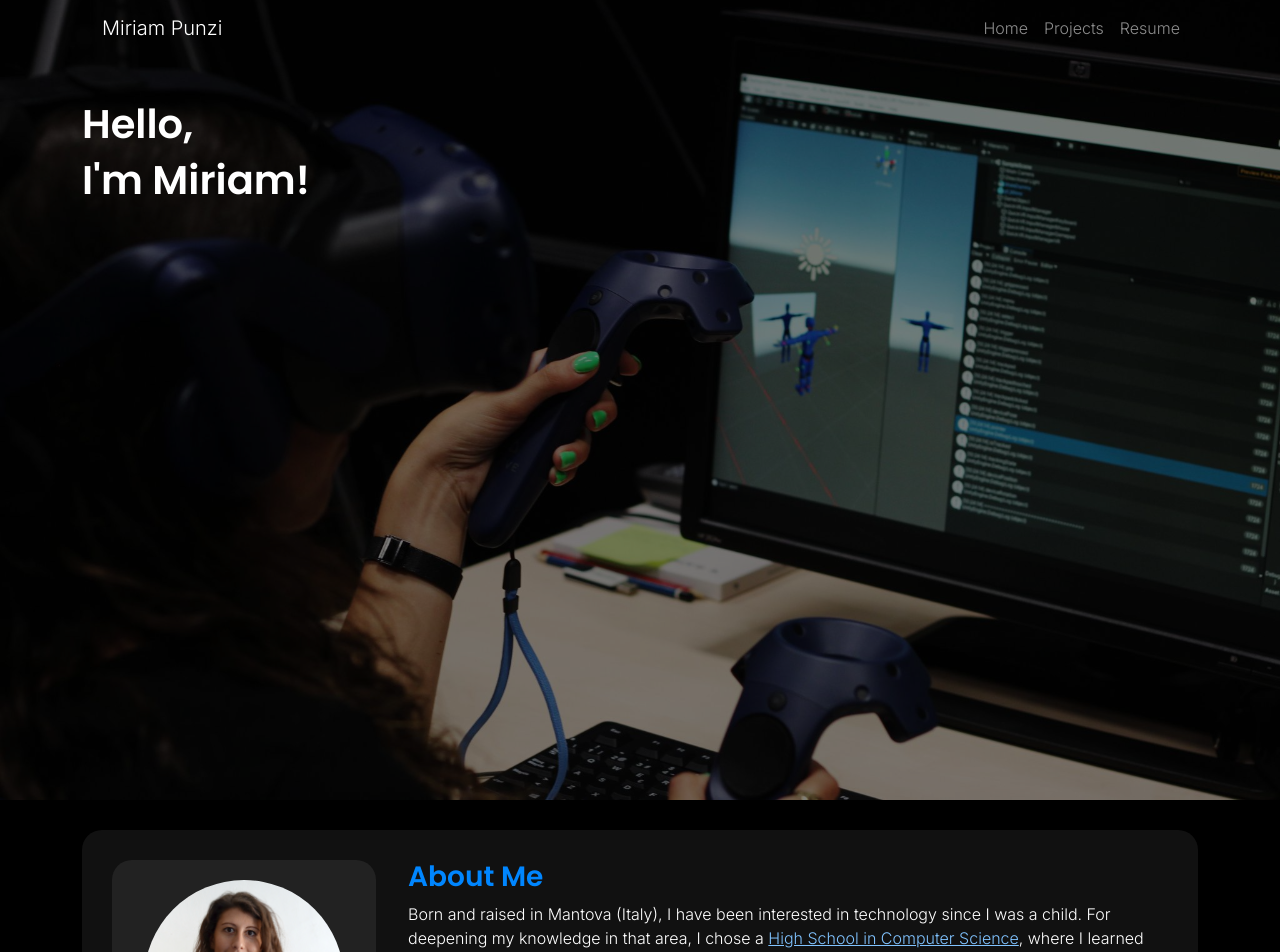
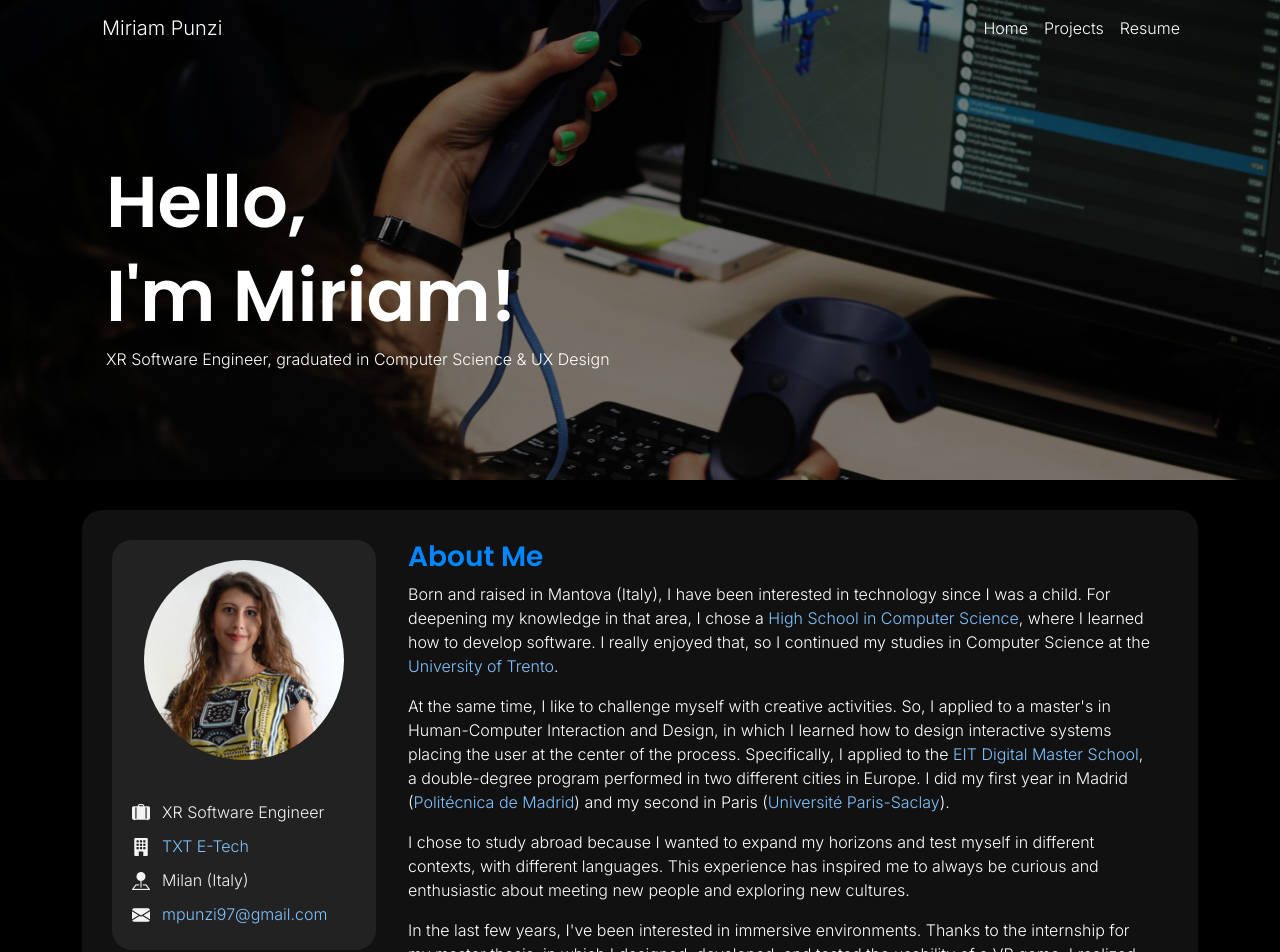
Before and after one commit to miriampunzi/miriampunzi.github.io, an Angular app: page / in a window 1280 px wide. Shown: the top 952 px of the page. Built offline with nearby package versions, Linux system fonts and the light colour scheme.

Commit message:
Adjusted details

```diff
--- a/src/app/cards/education-card/education-card.component.html
+++ b/src/app/cards/education-card/education-card.component.html
@@ -1,8 +1,5 @@
 <div class="row">
-  <div
-    class="education-row"
-    [ngClass]="{ 'education-row-last': index === education.length - 1 }"
-  >
+  <div class="education-row" [ngClass]="{ 'education-row-last': index === education.length - 1 }">
     <div>
       <img class="education-image" [src]="education[index].graduationPhoto" />
     </div>
@@ -11,9 +8,12 @@
       <p>
         <a [href]="education[index].url" target="_blank">{{
           education[index].university
-        }}</a>
+          }}</a>
+
+        <br />
+
+        <small>{{ education[index].years }}</small>
       </p>
-      <small>{{ education[index].years }}</small>
     </div>
   </div>
 </div>
--- a/src/app/home/home.component.css
+++ b/src/app/home/home.component.css
@@ -1,9 +1,8 @@
 /* COVER */
-
 .home-cover {
   background-image: url('../../assets/images/project-covers/Cover Main.jpg');
   background-position: bottom center;
-  height: 100vh;
+  height: 60vh;
 
   background-attachment: fixed;
   background-size: cover;
@@ -16,8 +15,36 @@
   z-index: 1;
 }
 
+.home-projects-cover {
+  height: 50vh;
+}
+
 .header-name {
-  text-align: left;
+  font-size: 3rem;
+}
+
+@media (min-width: 576px) {
+  .header-name {
+    font-size: 3.2rem;
+  }
+}
+
+@media (min-width: 768px) {
+  .header-name {
+    font-size: 4rem;
+  }
+}
+
+@media (min-width: 992px) {
+  .header-name {
+    font-size: 4.5rem;
+  }
+}
+
+@media (min-width: 1200px) {
+}
+
+@media (min-width: 1400px) {
 }
 
 .header-name-div {
@@ -34,51 +61,18 @@
   padding: 30px;
 }
 
-/* EDUCATION */
-.education-timeline {
-  position: relative;
+/* ABOUT ME */
+.about-title {
+  color: var(--textSubtitle);
 }
 
-.education-timeline:before {
-  content: " ";
-  background: var(--textCaption);
-  display: inline-block;
-  position: absolute;
-  left: 85px;
-  width: 3px;
-  height: 100%;
-  z-index: 400;
-}
-
-@media (max-width: 575.98px) {
-  .education-timeline:before {
-    content: none;
+@media (max-width: 991.98px) {
+  .about-text {
+    margin-left: 0px;
+    margin-right: 0px;
+    padding-left: 0px;
+    padding-right: 0px;
   }
-}
-
-/* SKILLS */
-.skill-row {
-  margin-bottom: 30px;
-}
-
-.skill-row-last {
-  margin-bottom: 0px;
-}
-
-.about-container {
-  margin-top: 40px;
-  padding-left: 30px;
-  padding-right: 30px;
-}
-
-.about-list {
-  list-style: none;
-  padding-left: 0;
-}
-
-/* LANGUAGES */
-.language-card {
-  margin-bottom: 15px;
 }
 
 .page-info-row {
@@ -91,17 +85,10 @@
 
 .page-info-extra {
   background-color: var(--info);
-  height: 420px;
   padding: 20px;
   border-radius: 20px;
   color: var(--textCaption);
   margin-bottom: 30px;
-}
-
-@media (min-width: 992px) {
-  .page-info-extra {
-    margin-right: 20px;
-  }
 }
 
 .page-info-profile {
@@ -166,3 +153,64 @@
   font-family: "bootstrap-icons";
   font-size: 18px;
 }
+
+@media (min-width: 992px) {
+  .page-info-extra {
+    margin-right: 20px;
+    height: 410px;
+  }
+}
+
+@media (min-width: 768px) and (max-width: 991.98px) {
+  .page-info-profile {
+    margin-bottom: 0px;
+    justify-content: flex-start;
+  }
+}
+
+/* EDUCATION */
+.education-timeline {
+  position: relative;
+}
+
+.education-timeline:before {
+  content: " ";
+  background: var(--textCaption);
+  display: inline-block;
+  position: absolute;
+  left: 85px;
+  width: 3px;
+  height: 100%;
+  z-index: 400;
+}
+
+@media (max-width: 575.98px) {
+  .education-timeline:before {
+    content: none;
+  }
+}
+
+/* SKILLS */
+.skill-row {
+  margin-bottom: 30px;
+}
+
+.skill-row-last {
+  margin-bottom: 0px;
+}
+
+.about-container {
+  margin-top: 40px;
+  padding-left: 30px;
+  padding-right: 30px;
+}
+
+.about-list {
+  list-style: none;
+  padding-left: 0;
+}
+
+/* LANGUAGES */
+.language-card {
+  margin-bottom: 15px;
+}
--- a/src/app/home/home.component.html
+++ b/src/app/home/home.component.html
@@ -1,21 +1,23 @@
-<div class="home-cover text-white">
+<div class="home-cover text-white d-flex align-items-center">
   <div class="container">
-    <h1 class="project-name">Hello,</h1>
-    <h1>I'm Miriam!</h1>
+    <div class="row p-4">
+      <h1 class="header-name">Hello,</h1>
+      <h1 class="header-name">I'm Miriam!</h1>
+      <span>XR Software Engineer, graduated in Computer Science & UX Design</span>
+    </div>
   </div>
 </div>
 
 <div class="container">
   <!--about -->
   <section>
-    <div class="row" style="margin: 0px">
+    <div class="row m-0">
       <div class="col-12 col-lg-4 col-xl-3 page-info-extra">
-        <div class="page-info-profile">
-          <img
-            class="img-fluid page-info-picture"
-            src="/assets/images/profile.jpeg"
-          />
+        <div class="row">
+          <div class="col-md-5 col-lg-12 page-info-profile">
+            <img class="img-fluid page-info-picture" src="/assets/images/profile.jpeg" />
           </div>
+          <div class="col d-flex align-items-center">
             <ul class="info-list">
               <li class="info-list-job">XR Software Engineer</li>
               <li class="info-list-company">
@@ -23,27 +25,22 @@
               </li>
               <li class="info-list-where">Milan (Italy)</li>
               <li class="info-list-email">
-            <a href="mailto:mpunzi97@gmail.com" target="_blank"
-              >mpunzi97@gmail.com</a
-            >
+                <a href="mailto:mpunzi97@gmail.com" target="_blank">mpunzi97@gmail.com</a>
               </li>
             </ul>
           </div>
-      <div class="col">
-        <app-page-section sectionTitle="About Me">
-          <p>
+        </div>
+      </div>
+      <div class="col about-text">
+        <h3 class="about-text about-title">About Me</h3>
+        <p class="about-text">
           Born and raised in Mantova (Italy), I have been interested in
           technology since I was a child. For deepening my knowledge in that
           area, I chose a
-            <a href="https://www.fermimn.edu.it/" target="_blank"
-              >High School in Computer Science</a
-            >, where I learned how to develop software. I really enjoyed that,
+          <a href="https://www.fermimn.edu.it/" target="_blank">High School in Computer Science</a>, where I learned
+          how to develop software. I really enjoyed that,
           so I continued my studies in Computer Science at the
-            <a
-              href="https://offertaformativa.unitn.it/it/l/informatica"
-              target="_blank"
-              >University of Trento</a
-            >.
+          <a href="https://offertaformativa.unitn.it/it/l/informatica" target="_blank">University of Trento</a>.
         </p>
         <p>
           At the same time, I like to challenge myself with creative
@@ -51,20 +48,12 @@
           Interaction and Design, in which I learned how to design interactive
           systems placing the user at the center of the process. Specifically,
           I applied to the
-            <a
-              href="https://masterschool.eitdigital.eu/human-computer-interaction-and-design"
-              target="_blank"
-              >EIT Digital Master School</a
-            >, a double-degree program performed in two different cities in
-            Europe. I did my first year in Madrid (<a
-              href="https://www.fi.upm.es/?pagina=2235"
-              target="_blank"
-              >Politécnica de Madrid</a
-            >) and my second in Paris (<a
+          <a href="https://masterschool.eitdigital.eu/human-computer-interaction-and-design" target="_blank">EIT
+            Digital Master School</a>, a double-degree program performed in two different cities in
+          Europe. I did my first year in Madrid (<a href="https://www.fi.upm.es/?pagina=2235"
+            target="_blank">Politécnica de Madrid</a>) and my second in Paris (<a
             href="https://www.universite-paris-saclay.fr/en/education/master/computer-science/m2-human-computer-interaction"
-              target="_blank"
-              >Université Paris-Saclay</a
-            >).
+            target="_blank">Université Paris-Saclay</a>).
         </p>
         <p>
           I chose to study abroad because I wanted to expand my horizons and
@@ -72,13 +61,12 @@
           experience has inspired me to always be curious and enthusiastic
           about meeting new people and exploring new cultures.
         </p>
-          <p>
+        <p class="mb-0">
           In the last few years, I've been interested in immersive
           environments. Thanks to the internship for my master thesis, in
           which I designed, developed, and tested the usability of a VR game,
           I realized that I want to continue in this field.
         </p>
-        </app-page-section>
       </div>
     </div>
   </section>
@@ -88,10 +76,7 @@
       <!--education -->
       <section class="left-section">
         <app-page-section sectionTitle="Education">
-          <div
-            class="education-timeline"
-            *ngFor="let e of education; index as i"
-          >
+          <div class="education-timeline" *ngFor="let e of education; index as i">
             <app-education-card [index]="i"></app-education-card>
           </div>
         </app-page-section>
@@ -112,11 +97,8 @@
       <section class="right-section">
         <app-page-section sectionTitle="Skills"></app-page-section>
 
-        <div
-          class="skill-row"
-          *ngFor="let s of skills; index as i"
-          [ngClass]="{ 'skill-row-last': i === skills.length - 1 }"
-        >
+        <div class="skill-row" *ngFor="let s of skills; index as i"
+          [ngClass]="{ 'skill-row-last': i === skills.length - 1 }">
           <h6>{{ s.category }}</h6>
           <app-skill-card [i]="i"></app-skill-card>
         </div>
@@ -127,27 +109,17 @@
         <app-page-section sectionTitle="Languages"> </app-page-section>
 
         <app-page-section sectionSubsubtitle="My mother tongue is">
-          <app-language-card class="language-card"
-            imagePath="assets/images/languages/italian.png"
-            description="Italian"
-          ></app-language-card>
+          <app-language-card class="language-card" imagePath="assets/images/languages/italian.png"
+            description="Italian"></app-language-card>
         </app-page-section>
 
-        <app-page-section
-          sectionSubsubtitle="While I was studying around Europe, I had the occasion to"
-        >
-          <app-language-card class="language-card"
-            imagePath="assets/images/languages/english.png"
-            description="Improve my English communication skills!"
-          ></app-language-card>
-          <app-language-card class="language-card"
-            imagePath="assets/images/languages/spanish.png"
-            description="¡Aprender a hablar fluidamente español!"
-          ></app-language-card>
-          <app-language-card
-            imagePath="assets/images/languages/french.png"
-            description="Commencer à parler un peu de français&nbsp;!"
-          ></app-language-card>
+        <app-page-section sectionSubsubtitle="While I was studying around Europe, I had the occasion to">
+          <app-language-card class="language-card" imagePath="assets/images/languages/english.png"
+            description="Improve my English communication skills!"></app-language-card>
+          <app-language-card class="language-card" imagePath="assets/images/languages/spanish.png"
+            description="¡Aprender a hablar fluidamente español!"></app-language-card>
+          <app-language-card imagePath="assets/images/languages/french.png"
+            description="Commencer à parler un peu de français&nbsp;!"></app-language-card>
         </app-page-section>
       </section>
 
@@ -155,22 +127,11 @@
       <section class="right-section">
         <app-page-section sectionTitle="Hobbies"></app-page-section>
 
-        <app-page-section
-          sectionSubsubtitle="When I'm not in front of a computer, I..."
-        >
+        <app-page-section sectionSubsubtitle="When I'm not in front of a computer, I...">
           <div class="row row-cols-2 row-cols-lg-3 row-cols-xl-4">
-            <app-hobby-card
-              imagePath="assets/images/hobbies/piano.jpg"
-              description="Play piano"
-            ></app-hobby-card>
-            <app-hobby-card
-              imagePath="assets/images/hobbies/cooking.jpg"
-              description="Cook"
-            ></app-hobby-card>
-            <app-hobby-card
-              imagePath="assets/images/hobbies/travel.jpg"
-              description="Travel"
-            ></app-hobby-card>
+            <app-hobby-card imagePath="assets/images/hobbies/piano.jpg" description="Play piano"></app-hobby-card>
+            <app-hobby-card imagePath="assets/images/hobbies/cooking.jpg" description="Cook"></app-hobby-card>
+            <app-hobby-card imagePath="assets/images/hobbies/travel.jpg" description="Travel"></app-hobby-card>
           </div>
         </app-page-section>
       </section>
@@ -189,10 +150,7 @@
 </div>
 
 <div class="container">
-  <div
-    class="row row-cols-1 row-cols-md-2 row-cols-xl-3 g-4"
-    style="margin-top: 10px; margin-bottom: 50px"
-  >
+  <div class="row row-cols-1 row-cols-md-2 row-cols-xl-3 g-4" style="margin-top: 10px; margin-bottom: 50px">
     <div *ngFor="let cover of coverProjects; index as i">
       <div class="col">
         <app-project-card [index]="i"></app-project-card>
--- a/src/app/layout/footer/footer.component.css
+++ b/src/app/layout/footer/footer.component.css
@@ -8,6 +8,9 @@
 }
 
 .footer-copyright {
-    font-size: 10px;
     color: var(--textCaption);
 }
+
+.footer-text {
+    font-size: 0.85rem;
+}
--- a/src/app/layout/footer/footer.component.html
+++ b/src/app/layout/footer/footer.component.html
@@ -1,35 +1,31 @@
-<footer data-bs-theme="dark" class="bg-body-tertiary text-center text-md-start footer-background">
+<footer data-bs-theme="dark" class="bg-body-tertiary text-center footer-background">
   <div class="container p-3 text-light">
-    <div class="row align-items-center">
-
-
-      <div class="col-lg-4 col-md-6 mb-4 mb-md-0">
-        <h6>Contact me</h6>
-
-        <i class="bi bi-envelope-fill"></i>
-        <small>
-        <a href="mailto:mpunzi97@gmail.com" class="me-4 link-light link-body-emphasis" target="_blank">
-        mpunzi97@gmail.com
-        </a>
-      </small>
+    <div class="row">
+      <div class="col-md-4 mb-4 mb-md-0">
+        <h6>Made with ❤️ and ☕️</h6>
+        <small class="footer-text">Copyright © 2023 - Miriam Punzi</small>
       </div>
 
-      <div class="col-lg-4 col-md-6 mb-4 mb-md-0">
+      <div class="col-md-4 mb-4 mb-md-0">
         <h6>Follow me</h6>
-        <a href="https://www.linkedin.com/in/miriampunzi/" class="me-4 link-light link-body-emphasis" target="_blank">
+        <a href="https://www.linkedin.com/in/miriampunzi/" class="ms-2 me-2 link-light link-body-emphasis" target="_blank">
           <i class="bi bi-linkedin"></i>
         </a>
-        <a href="https://github.com/miriampunzi" class="me-4 link-light link-body-emphasis" target="_blank">
+        <a href="https://github.com/miriampunzi" class="ms-2 me-2 link-light link-body-emphasis" target="_blank">
           <i class="bi bi-github"></i>
         </a>
-        <a href="https://github.com/miriampunzi" class="me-4 link-light link-body-emphasis" target="_blank">
+        <a href="https://github.com/miriampunzi" class="ms-2 me-2 link-light link-body-emphasis" target="_blank">
           <i class="bi bi-instagram"></i>
+        </a>
+        <a href="https://open.spotify.com/user/21qy5gkotdubuyfe77plgmscq" class="ms-2 me-2 link-light link-body-emphasis" target="_blank">
+          <i class="bi bi-spotify"></i>
         </a>
       </div>
 
-      <div class="col-lg-4 col-md-12 mb-4 mb-md-0">
-        <h6>Made with ❤️ and ☕️</h6>
-        <small>Copyright © 2023 - Miriam Punzi</small>
+      <div class="col-md-4 mb-4 mb-md-0">
+        <h6>Contact me</h6>
+        <i class="bi bi-envelope-fill" style="margin-right: 5px;"></i>
+        <a href="mailto:mpunzi97@gmail.com" class="link-light link-body-emphasis" target="_blank">mpunzi97@gmail.com</a>
       </div>
     </div>
   </div>
--- a/src/app/layout/navbar/navbar.component.css
+++ b/src/app/layout/navbar/navbar.component.css
@@ -24,6 +24,10 @@ li {
     padding-bottom: 0px;
 }
 
+a {
+    color: white;
+}
+
 @media (max-width: 991.98px) {
     li {
         margin-left: 20px;
--- a/src/app/layout/navbar/navbar.component.html
+++ b/src/app/layout/navbar/navbar.component.html
@@ -10,10 +10,10 @@
     <div class="collapse navbar-collapse" id="navbarSupportedContent">
       <ul class="navbar-nav ms-auto" style="margin-right: 10px;">
         <li class="nav-item">
-          <a class="nav-link" aria-current="page" href="">Home</a>
+          <a class="nav-link" href="">Home</a>
         </li>
         <li class="nav-item">
-          <a href="/#projects" class="nav-link" aria-current="page">Projects</a>
+          <a href="/#projects" class="nav-link">Projects</a>
         </li>
         <li class="nav-item">
           <a class="nav-link" href="/assets/docs/miriampunzi_cv.pdf" target="_blank">Resume</a>
--- a/src/styles.css
+++ b/src/styles.css
@@ -34,6 +34,7 @@ h1, h2, h3, h4, h5, h6 {
 
 a {
     color: var(--textLink);
+    text-decoration: none;
 }
 
 a:hover {
```
Lines whose indentation alone changed are shown as unchanged.
